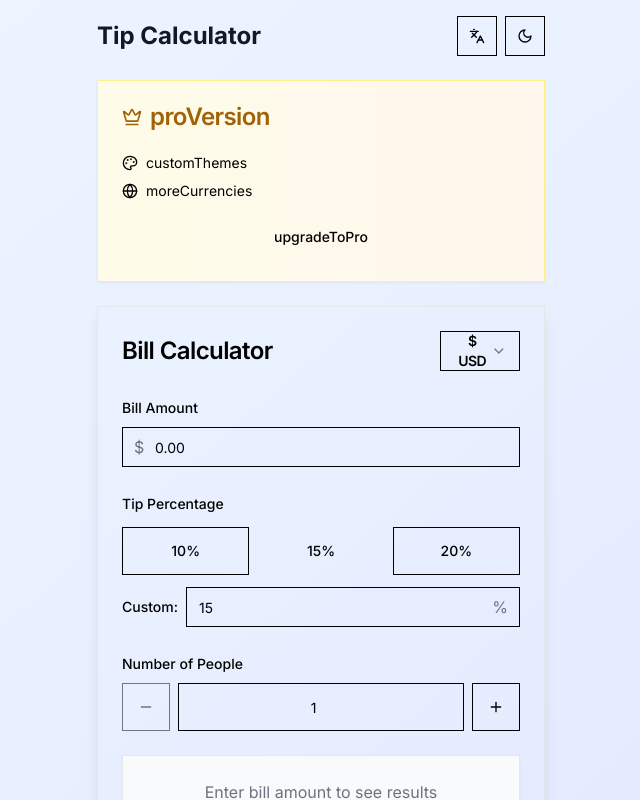
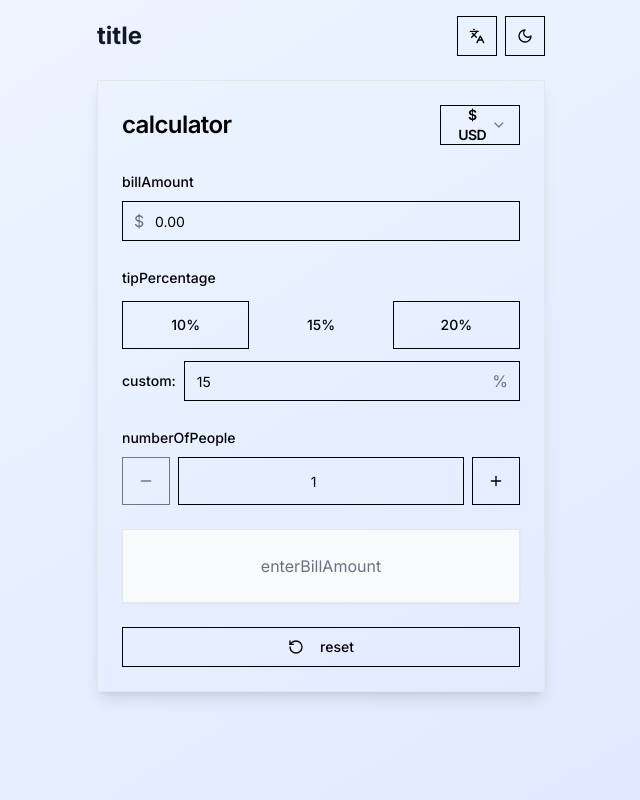
Before and after one commit to wheemin1/tip, a Next.js app: page / in a window 1280 px wide. Shown: the top 800 px of the page, without its empty margins (319-959 px from the left). Built offline with nearby package versions, Linux system fonts and the light colour scheme.

Commit message:
fix: simplify tip calculator for successful deployment
Remove i18next and consolidate components for stability.

#VERCEL_SKIP

Co-authored-by: null <190172767+wheemin1@users.noreply.github.com>

```diff
--- a/app/page.tsx
+++ b/app/page.tsx
@@ -1,20 +1,17 @@
 "\"use client"
 
 import { useState, useEffect } from "react"
-import { useTranslation } from "react-i18next"
+import { Card, CardContent, CardHeader, CardTitle } from "@/components/ui/card"
 import BillInput from "@/components/BillInput"
-import TipSelector from "@/components/TipSelector"
-import PeopleInput from "@/components/PeopleInput"
-import ResultsCard from "@/components/ResultsCard"
 import CurrencySelector from "@/components/CurrencySelector"
 import LanguageToggle from "@/components/LanguageToggle"
+import PeopleInput from "@/components/PeopleInput"
 import ResetButton from "@/components/ResetButton"
+import ResultsCard from "@/components/ResultsCard"
+import ShareResult from "@/components/ShareResult"
 import ThemeToggle from "@/components/ThemeToggle"
-import { Card, CardContent, CardHeader, CardTitle } from "@/components/ui/card"
-import ShareResult from "@/components/ShareResult"
-import AdSenseBanner from "@/components/AdSenseBanner"
-import ProVersionToggle from "@/components/ProVersionToggle"
-import "./i18n"
+import TipSelector from "@/components/TipSelector"
+import { useTranslation } from "react-i18next"
 
 export interface CalculationResult {
   billAmount: number
@@ -27,29 +24,14 @@ export interface CalculationResult {
 }
 
 export default function TipCalculator() {
-  const { t } = useTranslation()
   const [billAmount, setBillAmount] = useState<number>(0)
   const [tipPercentage, setTipPercentage] = useState<number>(15)
   const [numberOfPeople, setNumberOfPeople] = useState<number>(1)
   const [currency, setCurrency] = useState<string>("$")
+  const [isProVersion, setIsProVersion] = useState<boolean>(false)
   const [isDarkMode, setIsDarkMode] = useState<boolean>(false)
-  const [isProVersion, setIsProVersion] = useState<boolean>(false)
+  const { t } = useTranslation()
 
-  // 브라우저 로케일 기반 통화 감지
-  useEffect(() => {
-    const locale = navigator.language || "en-US"
-    if (locale.startsWith("ko")) {
-      setCurrency("₩")
-    } else if (locale.startsWith("en-GB")) {
-      setCurrency("£")
-    } else if (locale.includes("EUR") || locale.startsWith("de") || locale.startsWith("fr")) {
-      setCurrency("€")
-    } else {
-      setCurrency("$")
-    }
-  }, [])
-
-  // 다크 모드 적용
   useEffect(() => {
     if (isDarkMode) {
       document.documentElement.classList.add("dark")
@@ -58,21 +40,6 @@ export default function TipCalculator() {
     }
   }, [isDarkMode])
 
-  // URL 파라미터 기반 초기값 설정
-  useEffect(() => {
-    const urlParams = new URLSearchParams(window.location.search)
-    const bill = urlParams.get("bill")
-    const tip = urlParams.get("tip")
-    const people = urlParams.get("people")
-    const currencyParam = urlParams.get("currency")
-
-    if (bill) setBillAmount(Number.parseFloat(bill))
-    if (tip) setTipPercentage(Number.parseFloat(tip))
-    if (people) setNumberOfPeople(Number.parseInt(people))
-    if (currencyParam) setCurrency(decodeURIComponent(currencyParam))
-  }, [])
-
-  // 실시간 계산
   const tipAmount = (billAmount * tipPercentage) / 100
   const totalAmount = billAmount + tipAmount
   const amountPerPerson = totalAmount / numberOfPeople
@@ -96,7 +63,6 @@ export default function TipCalculator() {
   return (
     <div className="min-h-screen bg-gradient-to-br from-blue-50 to-indigo-100 dark:from-gray-900 dark:to-gray-800 p-4">
       <div className="max-w-md mx-auto space-y-6">
-        {/* 헤더 */}
         <div className="flex justify-between items-center">
           <h1 className="text-2xl font-bold text-gray-900 dark:text-white">{t("title")}</h1>
           <div className="flex gap-2">
@@ -105,10 +71,6 @@ export default function TipCalculator() {
           </div>
         </div>
 
-        {/* Pro Version Toggle */}
-        <ProVersionToggle isProVersion={isProVersion} setIsProVersion={setIsProVersion} />
-
-        {/* 메인 계산기 카드 */}
         <Card className="shadow-lg">
           <CardHeader>
             <CardTitle className="flex justify-between items-center">
@@ -118,11 +80,8 @@ export default function TipCalculator() {
           </CardHeader>
           <CardContent className="space-y-6">
             <BillInput billAmount={billAmount} setBillAmount={setBillAmount} currency={currency} />
-
             <TipSelector tipPercentage={tipPercentage} setTipPercentage={setTipPercentage} />
-
             <PeopleInput numberOfPeople={numberOfPeople} setNumberOfPeople={setNumberOfPeople} />
-
             <ResultsCard
               billAmount={billAmount}
               tipAmount={tipAmount}
@@ -131,16 +90,12 @@ export default function TipCalculator() {
               numberOfPeople={numberOfPeople}
               currency={currency}
             />
-
             <div className="flex gap-2">
+              <ShareResult result={calculationResult} />
               <ResetButton onReset={handleReset} />
-              <ShareResult result={calculationResult} />
             </div>
           </CardContent>
         </Card>
-
-        {/* AdSense Banner */}
-        <AdSenseBanner />
       </div>
     </div>
   )
```
